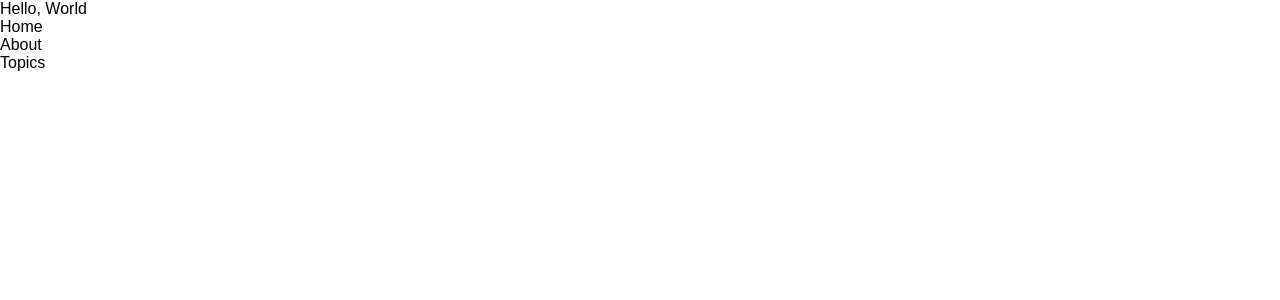
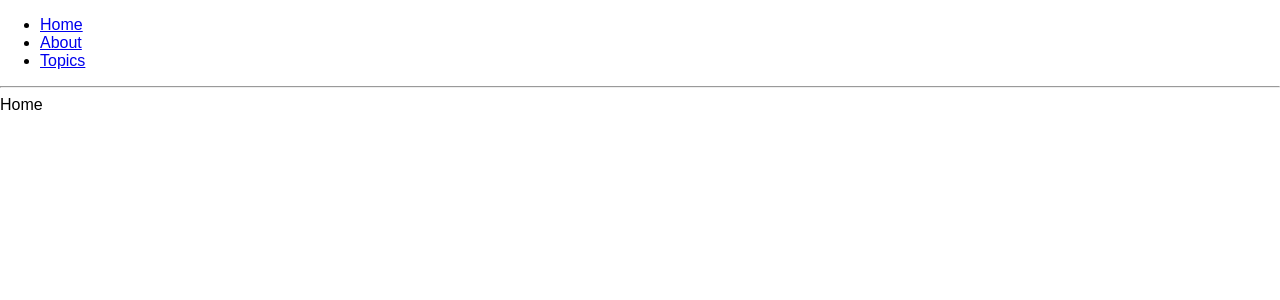
Before and after one commit to maloneyl/tmg-react-bootcamp-day-4-intro, a React (Create React App) app: page / in a window 1280 px wide. Shown: the top 300 px of the page. Built offline with nearby package versions, Linux system fonts and the light colour scheme.

Commit message:
add routes (note 'exact')

```diff
--- a/src/components/App.js
+++ b/src/components/App.js
@@ -2,16 +2,30 @@ import React, { Component } from 'react'
 import Home from './Home'
 import About from './About'
 import Topics from './Topics'
+import { // all these we're importing are components
+  BrowserRouter,
+  Route,
+  Link
+} from 'react-router-dom'
 
 class App extends Component {
   render() {
     return (
-      <div>
-        Hello, World
-        <Home />
-        <About />
-        <Topics />
-      </div>
+      <BrowserRouter>
+        <div>
+          <ul>
+            <li><Link to='/'>Home</Link></li>
+            <li><Link to='/about'>About</Link></li>
+            <li><Link to='/topics'>Topics</Link></li>
+          </ul>
+
+          <hr />
+
+          <Route exact path='/' component={Home} />
+          <Route path='/about' component={About} />
+          <Route path='/topics' component={Topics} />
+        </div>
+      </BrowserRouter>
     )
   }
 }
```
